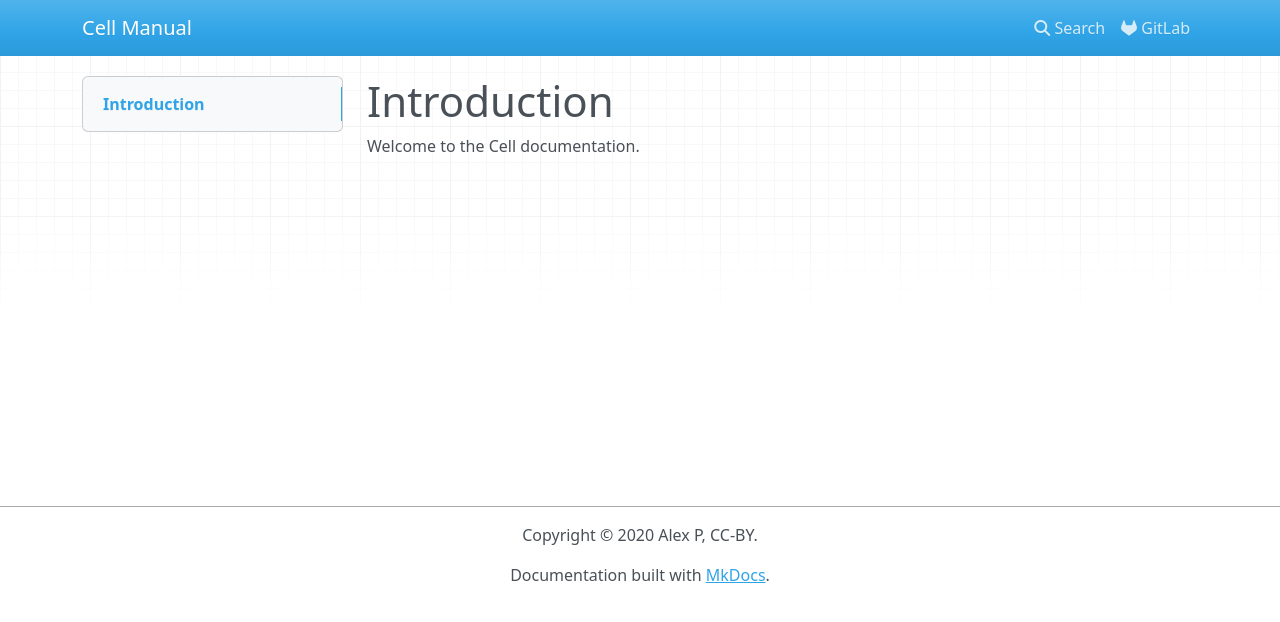
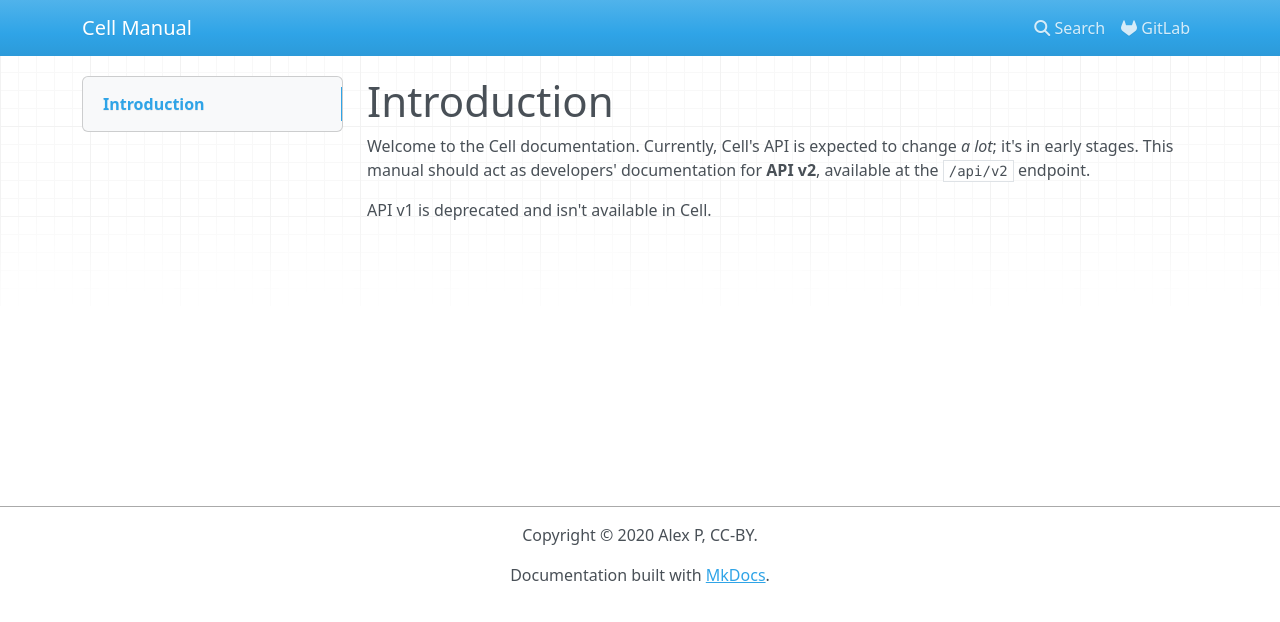
Before and after one commit to open-slicer/cell, an MkDocs documentation site: the page built from docs/index.md, in a window 1280 px wide. Shown: the top 622 px of the page. Built offline with MkDocs 1.6.1, drawn with Linux system fonts in a browser that asks for light colours; nearby versions of some CDN libraries.

Commit message:
docs: Add versioning notice

```diff
--- a/docs/index.md
+++ b/docs/index.md
@@ -1,3 +1,5 @@
 # Introduction
 
-Welcome to the Cell documentation.
+Welcome to the Cell documentation. Currently, Cell's API is expected to change _a lot_; it's in early stages. This manual should act as developers' documentation for **API v2**, available at the `/api/v2` endpoint.
+
+API v1 is deprecated and isn't available in Cell.
```
